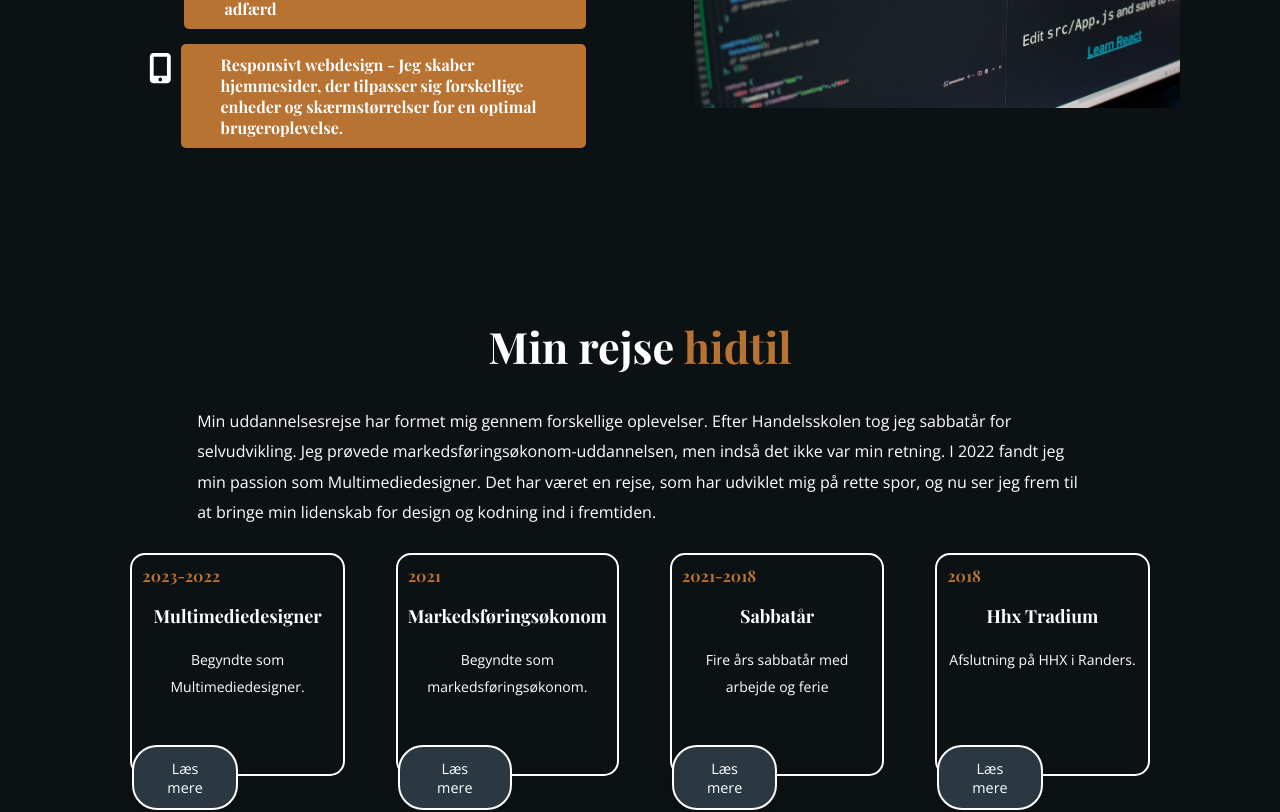
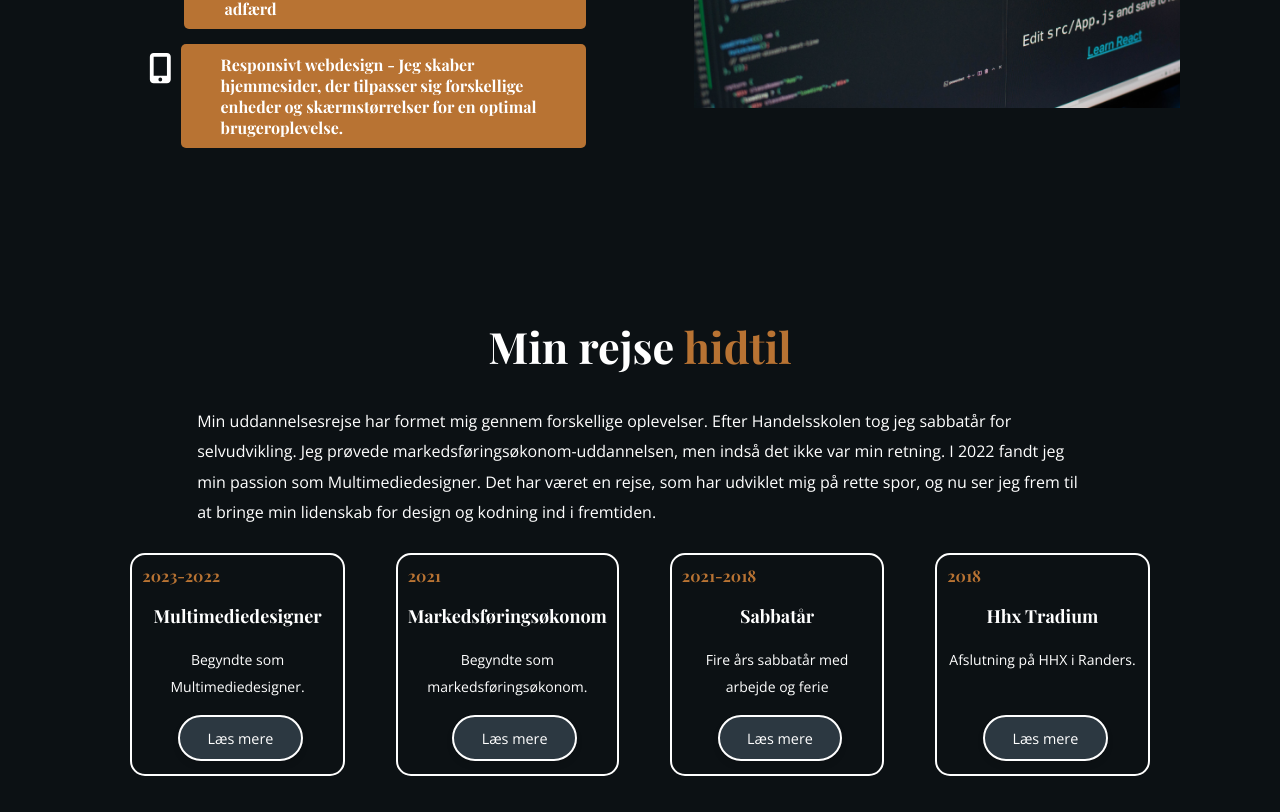
Before and after one commit to Marcusmalik1/Mitportfolio, a React (Vite) app: page /about in a window 1280 px wide. Shown: the part 1349-2161 px from the top of the page. Built offline with nearby package versions, Linux system fonts and the light colour scheme.

Commit message:
Update App.css

```diff
--- a/src/App.css
+++ b/src/App.css
@@ -553,8 +553,8 @@ body, html {
 @media screen and (min-width: 1250px) {
 
   .read-more-button {
-    top: 190px; /* Tilpasset topposition */
-    right: 105px; /* Tilpasset højreposition */
+    top: 160px;
+    right: 40px;
   }
 
   .arrow-down {
```
